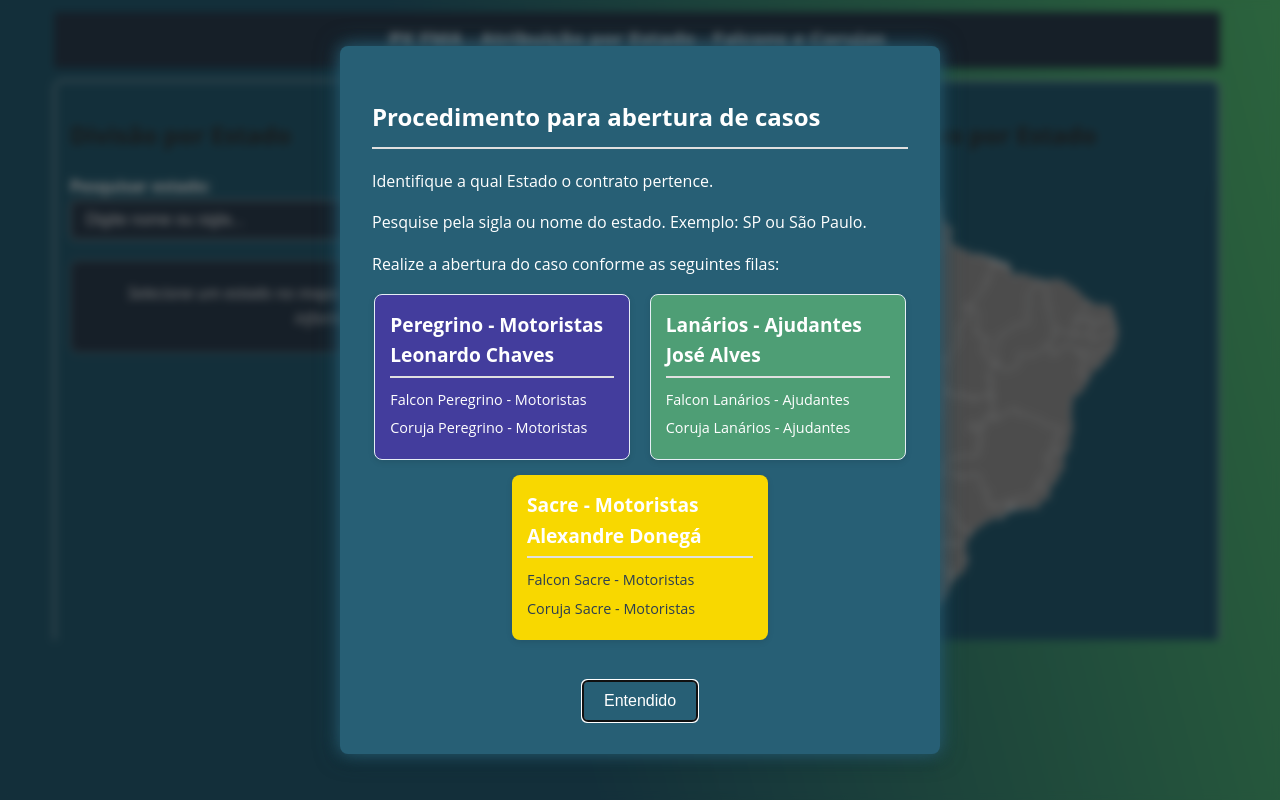
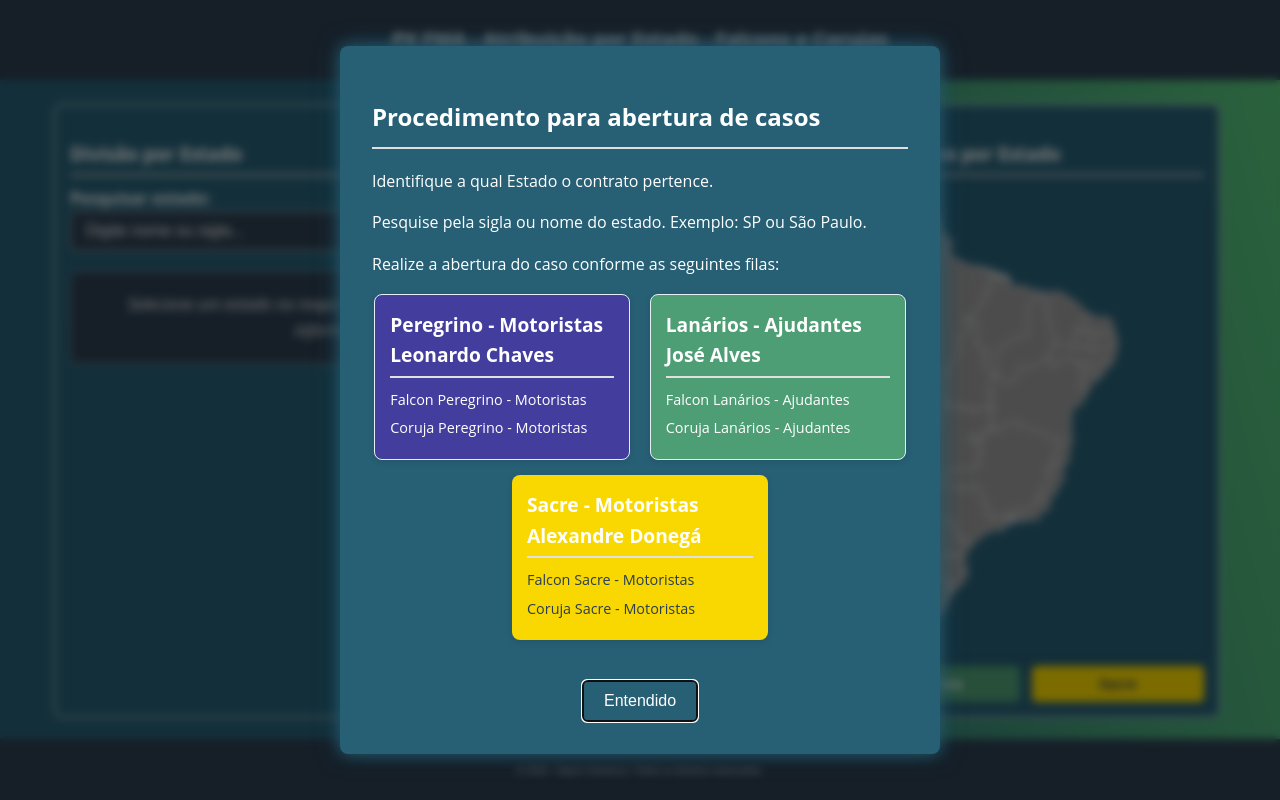
Before and after one commit to evertonzepon/mapa-interativo, a plain HTML site: page index.html in a window 1280 px wide. Drawn offline with Linux system fonts and the light colour scheme.

Commit message:
Refactor HTML structure and update headings

```diff
--- a/index.html
+++ b/index.html
@@ -46,16 +46,18 @@
         <button id="close-image-btn">Fechar</button>
     </dialog>
 
+    <header>
         <div class="container">
-        <header>
             <h1>PX FMA - Atribuição por Estado - Falcons e Corujas</h1>
+        </div>
     </header>
 
+    <div class="container">
         <main>
             <div class="main-content-wrapper">
                 <div class="info-column">
                     <section class="section">
-                        <h2>Divisão por Estado</h2>
+                        <h3>Divisão por Estado</h3>
                         <div style="margin-bottom:14px;">
                             <label for="filtro-estado" style="font-weight:bold;">Pesquisar estado:</label>
                             <div class="search-container">
@@ -77,12 +79,12 @@
 
                 <div class="map-column">
                     <section class="section">
-                        <h2 style="text-align: center;">Mapa Interativo por Estado</h2>
+                        <h3 style="text-align: center;">Mapa Interativo por Estado</h3>
                         <div id="svg-container"></div>
                         <div class="legend">
-                            <button id="btn-peregrino" class="filter-btn legend-btn"><span class="sw" style="background-color: var(--peregrino-color);"></span>Peregrino</button>
-                            <button id="btn-lanario" class="filter-btn legend-btn"><span class="sw" style="background-color: var(--lanario-color);"></span>Lanários</button>
-                            <button id="btn-sacre" class="filter-btn legend-btn"><span class="sw" style="background-color: var(--sacre-color);"></span>Sacre</button>
+                            <button id="btn-peregrino" class="filter-btn legend-btn">Peregrino</button>
+                            <button id="btn-lanario" class="filter-btn legend-btn">Lanários</button>
+                            <button id="btn-sacre" class="filter-btn legend-btn">Sacre</button>
                         </div>
                     </section>
                 </div>
@@ -90,15 +92,35 @@
         </main>
 
         <div id="map-tooltip"></div>
+    </div>
 
     <footer>
-            <p>&copy; 2025 - <span id="zepon-trigger">Zepon Solutions</span>. Todos os direitos reservados.</p>
+        <div class="container">
+            <p>&copy; 2025 - <span id="zepon-trigger" role="button" tabindex="0">Zepon Solutions</span>. Todos os direitos reservados.</p>
             <div id="zepon-details" class="hidden-content">
                 <p>Obrigado por encontrar nosso easter egg! &#128521;</p>
                 <img id="gato-trigger" src="img/gato.png" alt="Logotipo da Zepon Solutions" class="mini-image">
             </div>
+        </div>
     </footer>
-    </div>
+        <!-- Inline adjustment: calcula altura inicial do container com base em header/footer
+                 para reduzir flash antes do script principal carregar. Será sobrescrito
+                 pelo `js/script.js` posteriormente. -->
+        <script>
+            (function(){
+                try {
+                    var header = document.querySelector('header');
+                    var footer = document.querySelector('footer');
+                    var outer = document.querySelector('body > .container');
+                    if (!outer) return;
+                    var hh = header ? header.getBoundingClientRect().height : 0;
+                    var fh = footer ? footer.getBoundingClientRect().height : 0;
+                    var avail = Math.max(0, window.innerHeight - hh - fh);
+                    outer.style.maxHeight = avail + 'px';
+                    outer.style.overflowY = 'auto';
+                } catch (e) { /* silent */ }
+            })();
+        </script>
         <script src="js/script.js"></script>
 </body>
 </html>
```
Lines whose indentation alone changed are shown as unchanged.
